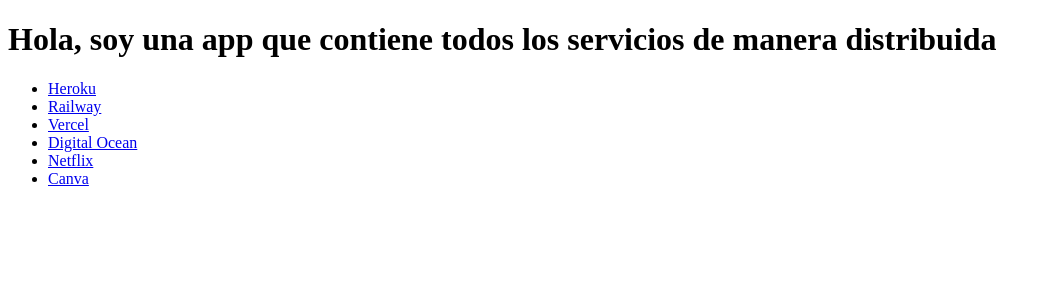
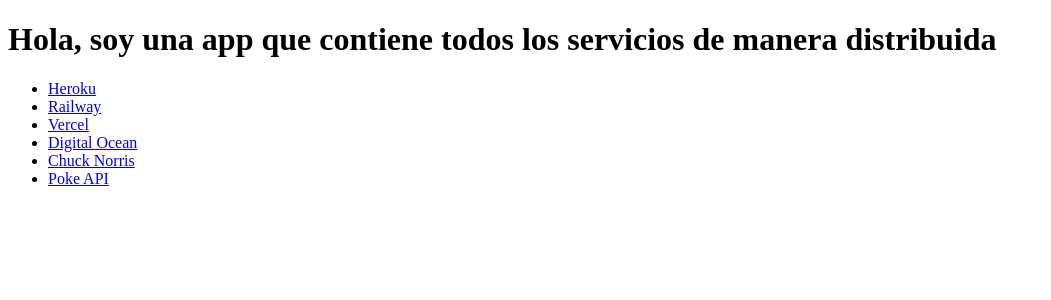
Before and after one commit to Vrouqen/AWS-Ejercicio2-Main, a Flask app: page / in a window 1280 px wide. Shown: the top 300 px of the page, without its empty margins (0-1051 px from the left). Run offline with Flask 3, Linux system fonts and the light colour scheme.

Commit message:
Se implementa poke api

```diff
--- a/templates/index.html
+++ b/templates/index.html
@@ -13,8 +13,8 @@
         <li><a href="https://grupo6.up.railway.app/" target="_blank"><label>Railway</label></a></li>
         <li><a href="https://versel-cyan.vercel.app/" target="_blank"><label>Vercel</label></a></li>
         <li><a href="https://ejercicio2-paas-y36rn.ondigitalocean.app/" target="_blank"><label>Digital Ocean</label></a></li>
-        <li><a href="https://www.netflix.com/ec/" target="_blank"><label>Netflix</label></a></li>
-        <li><a href="https://www.canva.com/es_es/" target="_blank"><label>Canva</label></a></li>
+        <li><a href="/chuck_norris" target="_blank"><label>Chuck Norris</label></a></li>
+        <li><a href="https://pokeapi-qotm.onrender.com/" target="_blank"><label>Poke API</label></a></li>
     </ul>
 
 </body>
```
